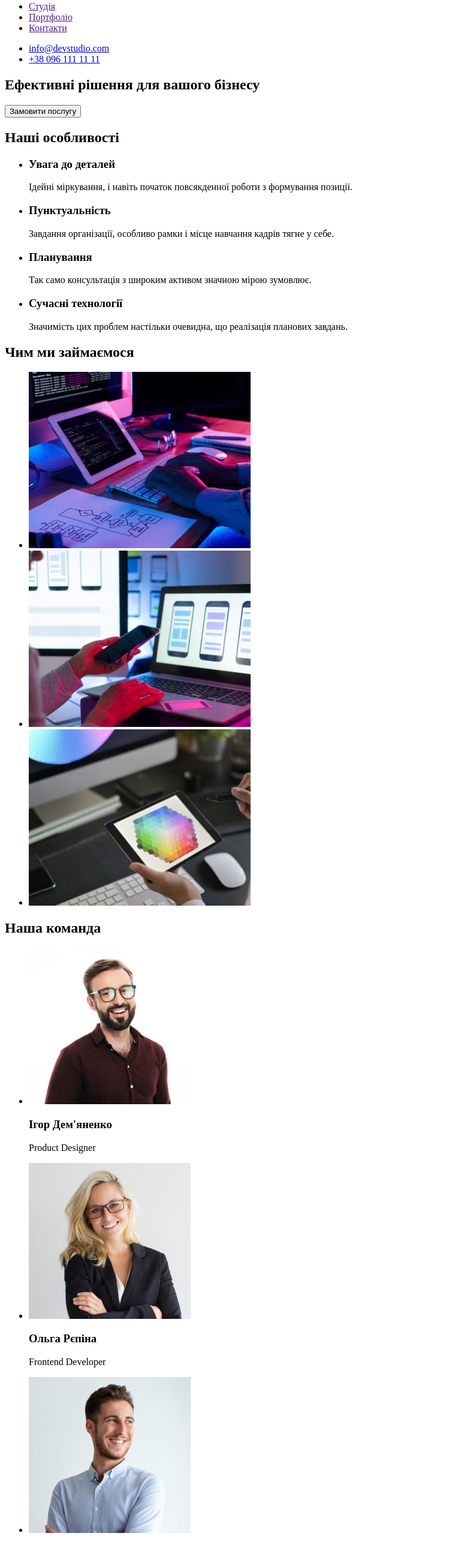
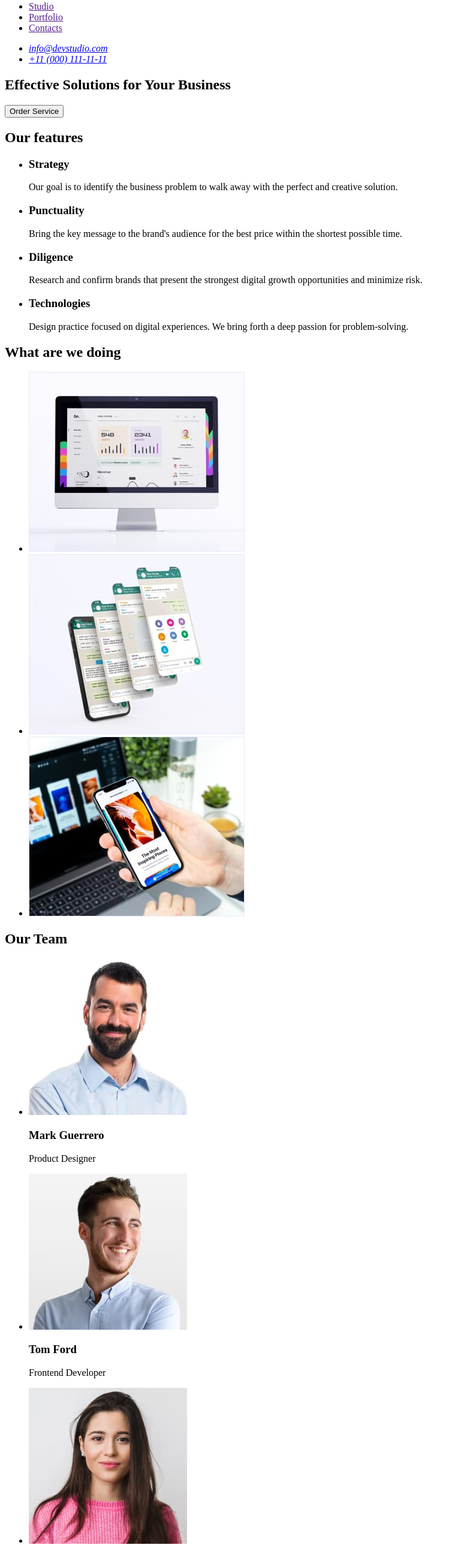
Before and after one commit to NataliiaValko/goit-markup-hw-01, a plain HTML site: page index.html in a window 1280 px wide. Shown: the part 40-2616 px from the top of the page at 60% size, without its empty margins (0-759 px from the left). Drawn offline with Linux system fonts and the light colour scheme.

Commit message:
add markup to home page

```diff
--- a/index.html
+++ b/index.html
@@ -1,86 +1,140 @@
 <!DOCTYPE html>
-<html lang="uk">
-
+<html lang="en">
   <head>
-    <meta charset="UTF-8">
-    <meta http-equiv="X-UA-Compatible" content="IE=edge">
-    <meta name="viewport" content="width=device-width, initial-scale=1.0">
-    <title>WebStudio</title>
+    <meta charset="UTF-8" />
+    <meta http-equiv="X-UA-Compatible" content="IE=edge" />
+    <meta name="viewport" content="width=device-width, initial-scale=1.0" />
+    <title>Document</title>
   </head>
-
   <body>
     <header>
       <nav>
-            <a href="/">WebStudio</a>
+        <a href="./index.html">WebStudio</a>
         <ul>
-                <li><a href="">Студія</a></li>
-                <li><a href="">Портфоліо</a></li>
-                <li><a href="">Контакти</a></li>
+          <li><a href="">Studio</a></li>
+          <li><a href="">Portfolio</a></li>
+          <li><a href="">Contacts</a></li>
         </ul>
       </nav>
+      <address>
         <ul>
-            <li><a href="mailto:info@devstudio.com">info@devstudio.com</a></li>
-            <li><a href="tel:+380961111111">+38 096 111 11 11</a></li>
+          <li>
+            <a href="mailto:info@devstudio.com">info@devstudio.com</a>
+          </li>
+          <li>
+            <a href="tel:+110001111111">+11 (000) 111-11-11</a>
+          </li>
         </ul>
+      </address>
     </header>
     <main>
       <section>
-            <h1>Ефективні рішення для вашого бізнесу</h1>
-            <button type="button">Замовити послугу</button>
+        <h1>Effective Solutions for Your Business</h1>
+        <button type="button">Order Service</button>
       </section>
       <section>
-            <h2>Наші особливості</h2>
+        <h2>Our features</h2>
         <ul>
           <li>
-                    <h3>Увага до деталей</h3>
-                    <p>Ідейні міркування, і навіть початок повсякденної роботи з формування позиції.</p>
+            <h3>Strategy</h3>
+            <p>
+              Our goal is to identify the business problem to walk away with the
+              perfect and creative solution.
+            </p>
           </li>
           <li>
-                    <h3>Пунктуальність</h3>
-                    <p>Завдання організації, особливо рамки і місце навчання кадрів тягне у себе.</p>
+            <h3>Punctuality</h3>
+            <p>
+              Bring the key message to the brand's audience for the best price
+              within the shortest possible time.
+            </p>
           </li>
           <li>
-                    <h3>Планування</h3>
-                    <p>Так само консультація з широким активом значною мірою зумовлює.</p>
+            <h3>Diligence</h3>
+            <p>
+              Research and confirm brands that present the strongest digital
+              growth opportunities and minimize risk.
+            </p>
           </li>
           <li>
-                    <h3>Сучасні технології</h3>
-                    <p>Значимість цих проблем настільки очевидна, що реалізація планових завдань.</p>
+            <h3>Technologies</h3>
+            <p>
+              Design practice focused on digital experiences. We bring forth a
+              deep passion for problem-solving.
+            </p>
           </li>
         </ul>
       </section>
       <section>
-            <h2>Чим ми займаємося</h2>
+        <h2>What are we doing</h2>
         <ul>
-                <li><img src="./images/box1.jpg" alt="Розробник друкує код" width="370" height="294"></li>
-                <li><img src="./images/box2.jpg" alt="Людина працює з телефоном і ноутбуком" width="370" height="294">
+          <li>
+            <img
+              src="./images/doing/doing-1-1x.jpg"
+              alt="Desktop"
+              width="360"
+              height="300"
+            />
           </li>
-                <li><img src="./images/box3.jpg" alt="Людина працює з планшетом" width="370" height="294"></li>
+          <li>
+            <img
+              src="./images/doing/doing-2-1x.jpg"
+              alt="Four phones"
+              width="360"
+              height="300"
+            />
+          </li>
+          <li>
+            <img
+              src="./images/doing/doing-3-1x.jpg"
+              alt="Phone in man's hand"
+              width="360"
+              height="300"
+            />
+          </li>
         </ul>
       </section>
       <section>
-            <h2>Наша команда</h2>
+        <h2>Our Team</h2>
         <ul>
           <li>
-                    <img src="./images/igor-demjanenko.jpg" alt="Хлопець в окулярах" width="270" height="260">
-                    <h3>Ігор Дем'яненко</h3>
+            <img
+              src="./images/team/team-1-1x.jpg"
+              alt="Man with dark hair"
+              width="264"
+              height="260"
+            />
+            <h3>Mark Guerrero</h3>
             <p>Product Designer</p>
           </li>
           <li>
-                    <img src="./images/olga-repina.jpg" alt="Дівчина в окулярах зі світлим волоссям" width="270"
-                        height="260">
-                    <h3>Ольга Рєпіна</h3>
+            <img
+              src="./images/team/team-2-1x.jpg"
+              alt="Man with dark hair smiling"
+              width="264"
+              height="260"
+            />
+            <h3>Tom Ford</h3>
             <p>Frontend Developer</p>
           </li>
           <li>
-                    <img src="./images/mikola-tarasov.jpg" alt="Чоловік в сорочці" width="270" height="260">
-                    <h3>Микола Тарасов</h3>
+            <img
+              src="./images/team/team-3-1x.jpg"
+              alt="Women with dark hair smiling"
+              width="264"
+              height="260"
+            />
+            <h3>Camila Garcia</h3>
             <p>Marketing</p>
           </li>
           <li>
-                    <img src="./images/mikhailo-ermakov.jpg" alt="Чоловік з бородою і в окулярах" width="270"
-                        height="260">
-                    <h3>Михайло Єрмаков</h3>
+            <img
+              src="./images/team/team-4-1x.jpg"
+              alt="Іmiling man with beard"
+              width="264"
+              height="260"
+            />
+            <h3>Daniel Wilson</h3>
             <p>UI Designer</p>
           </li>
         </ul>
@@ -88,15 +142,10 @@
     </main>
     <footer>
       <a href="./index.html">WebStudio</a>
-        <address>
-            <ul>
-                <li><a href="https://goo.gl/maps/CPtrU1FHBa2aNyZL9" target="_blank"
-                        rel="noopener noreferrer nofollow">м. Київ, пр-т Лесі Українки, 26</a></li>
-                <li><a href="mailto:info@devstudio.com">info@devstudio.com</a></li>
-                <li><a href="tel:+380961111111">+38 096 111 11 11</a></li>
-            </ul>
-        </address>
+      <p>
+        Increase the flow of customers and sales for your business with digital
+        marketing & growth solutions.
+      </p>
     </footer>
   </body>
-
 </html>
```
Also changed, not shown: .prettierrc.json (added), images/box1.jpg (deleted), images/box2.jpg (deleted), images/box3.jpg (deleted), images/doing/doing-1-1x.jpg (added), images/doing/doing-2-1x.jpg (added), images/doing/doing-3-1x.jpg (added), images/igor-demjanenko.jpg (deleted), images/mikhailo-ermakov.jpg (deleted), images/mikola-tarasov.jpg (deleted), images/olga-repina.jpg (deleted), images/team/team-1-1x.jpg (added), images/team/team-2-1x.jpg (added), images/team/team-3-1x.jpg (added), 1 more files. Lines whose indentation alone changed are shown as unchanged.
